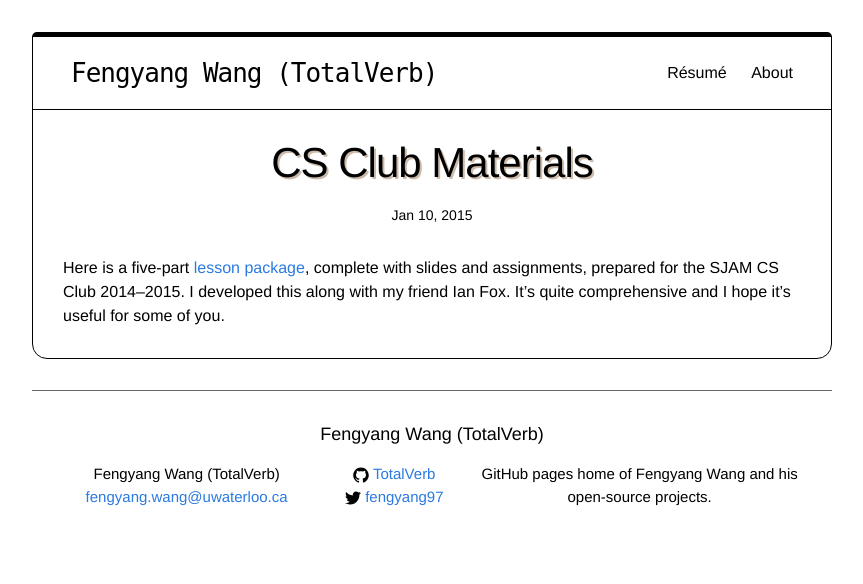
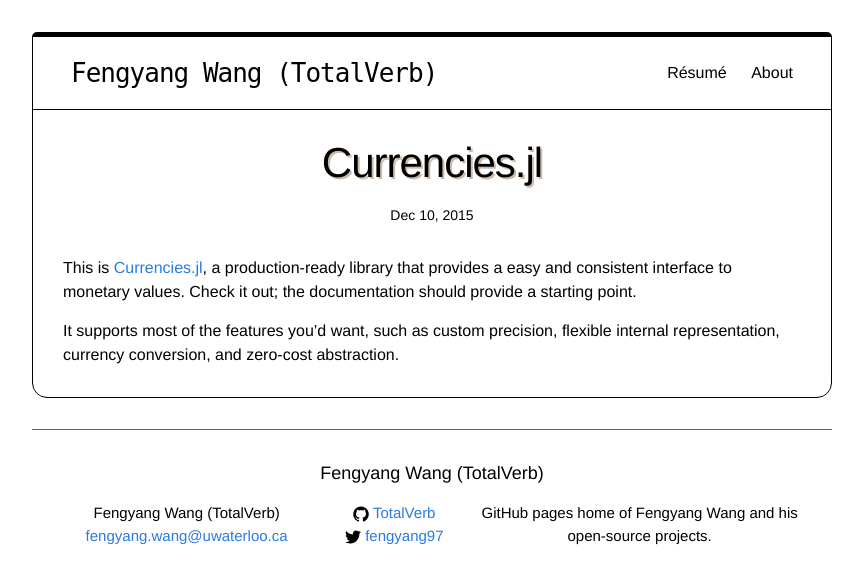
Before and after one commit to TotalVerb/totalverb.github.io, a Jekyll site: the page built from _posts/2015-12-10-currencies-jl.markdown, in a window 1280 px wide. Shown: the top 584 px of the page, without its empty margins (208-1071 px from the left). Built offline with Jekyll 4.4.1, drawn with Linux system fonts in a browser that asks for light colours.

Commit message:
fix file mixup

```diff
--- a/_posts/2015-12-10-currencies-jl.markdown
+++ b/_posts/2015-12-10-currencies-jl.markdown
@@ -1,11 +1,15 @@
 ---
 layout: post
-title:  "CS Club Materials"
-date:   2015-01-10 14:40:41
-categories: csclub
+title:  "Currencies.jl"
+date:   2015-12-10 17:52:25
+categories: julia assijn
 ---
-Here is a five-part [lesson package], complete with slides and assignments,
-prepared for the SJAM CS Club 2014&ndash;2015. I developed this along with my
-friend Ian Fox. It's quite comprehensive and I hope it's useful for some of you.
+This is [Currencies.jl], a production-ready library that provides a easy and
+consistent interface to monetary values. Check it out; the documentation should
+provide a starting point.
 
-[lesson package]: https://drive.google.com/drive/u/0/folders/0ByjX0nULhWbtUnpOeVJ0amNHbWM
+It supports most of the features you'd want, such as custom precision, flexible
+internal representation, currency conversion, and zero-cost abstraction.
+
+
+[Currencies.jl]: https://github.com/TotalVerb/Currencies.jl
```
Also changed, not shown: _posts/2016-01-10-cs-club.markdown (added, +12 -0 lines).
